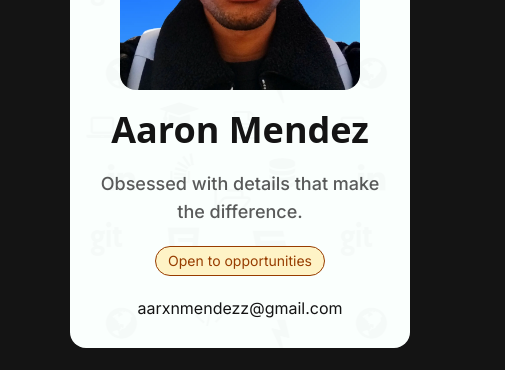
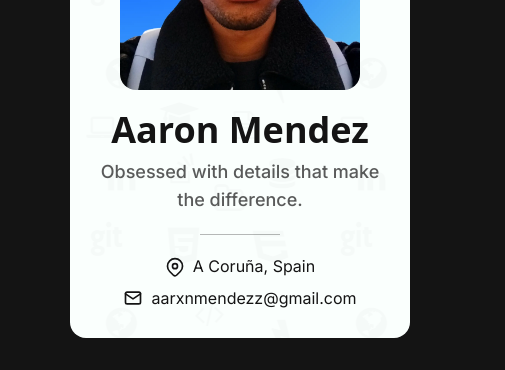
Before and after one commit to aarxnmendez/portfolio, an Astro site: page / in a window 1280 px wide. Shown: the part 320-690 px from the top of the page, 0-505 px from the left. Built offline with nearby package versions, Linux system fonts and the light colour scheme; Astro itself is replaced by a stand-in of ours; a web font is replaced by a local one.

Commit message:
feat: replace availability status with location info and add map-pin icon
- Add map-pin icon to Icons component
- Remove availability status indicator from profile card
- Add location information with map-pin icon
- Add visual separator between name/description and contact info
- Update translations for location (A Coruña) in both languages

```diff
--- a/src/components/Icons.astro
+++ b/src/components/Icons.astro
@@ -1,6 +1,6 @@
 ---
 export interface Props {
-  name: "linkedin" | "mail" | "cv";
+  name: "linkedin" | "mail" | "cv" | "map-pin";
   size?: number;
   color?: string;
   class?: string;
@@ -19,6 +19,8 @@ const icons = {
   mail: `<path stroke="none" d="M0 0h24v24H0z" fill="none"/><path d="M3 7a2 2 0 0 1 2 -2h14a2 2 0 0 1 2 2v10a2 2 0 0 1 -2 2h-14a2 2 0 0 1 -2 -2v-10z" /><path d="M3 7l9 6l9 -6" />`,
 
   cv: `<path stroke="none" d="M0 0h24v24H0z" fill="none"/><path d="M14 3v4a1 1 0 0 0 1 1h4" /><path d="M17 21h-10a2 2 0 0 1 -2 -2v-14a2 2 0 0 1 2 -2h7l5 5v11a2 2 0 0 1 -2 2z" /><path d="M11 12.5a1.5 1.5 0 0 0 -3 0v3a1.5 1.5 0 0 0 3 0" /><path d="M13 11l1.5 6l1.5 -6" />`,
+
+  "map-pin": `<path stroke="none" d="M0 0h24v24H0z" fill="none"/><path d="M18.364 4.636a9 9 0 0 1 .203 12.519l-.203 .21l-4.243 4.242a3 3 0 0 1 -4.097 .135l-.144 -.135l-4.244 -4.243a9 9 0 0 1 12.728 -12.728zm-6.364 3.364a3 3 0 1 0 0 6a3 3 0 0 0 0 -6z" />`,
 };
 
 const iconContent = icons[name];
--- a/src/layouts/Layout.astro
+++ b/src/layouts/Layout.astro
@@ -10,30 +10,6 @@ const { lang = "en" }: Props = Astro.props;
 
 const siteUrl: string = "http://localhost:4321";
 
-// Availability status - Change this to control your current availability
-const availabilityStatus: "available" | "listening" | "unavailable" = "listening";
-
-// Availability styles configuration
-const availabilityStyles = {
-  available: {
-    text: "text-green-800",
-    bg: "bg-green-100",
-    border: "border-green-800"
-  },
-  listening: {
-    text: "text-amber-800",
-    bg: "bg-amber-100",
-    border: "border-amber-800"
-  },
-  unavailable: {
-    text: "text-red-800",
-    bg: "bg-red-100",
-    border: "border-red-800"
-  }
-};
-
-const currentStyles = availabilityStyles[availabilityStatus];
-
 // Translations for layout content
 const t = {
   en: {
@@ -42,11 +18,7 @@ const t = {
     profileAlt: "Aaron Mendez - Web Developer",
     name: "Aaron Mendez",
     cardDescription: "Obsessed with details that make the difference.",
-    availability: {
-      available: "Available for work",
-      listening: "Open to opportunities",
-      unavailable: "Not available"
-    },
+    location: "A Coruña, Spain",
     mailTitle: "Send email to Aaron Mendez",
     mailLabel: "Send email to Aaron Mendez"
   },
@@ -56,11 +28,7 @@ const t = {
     profileAlt: "Aarón Méndez - Desarrollador Web",
     name: "Aarón Méndez",
     cardDescription: "Obsesionado con los detalles que marcan la diferencia.",
-    availability: {
-      available: "Disponible para trabajar",
-      listening: "Escucho ofertas",
-      unavailable: "No disponible"
-    },
+    location: "A Coruña, España",
     mailTitle: "Enviar correo a Aarón Méndez",
     mailLabel: "Enviar correo a Aarón Méndez"
   }
@@ -157,23 +125,33 @@ const currentSeo: SeoData = seoData[lang];
                 class="w-60 h-70 rounded-2xl object-cover"
                 loading="lazy"
               />
+              <div class="flex flex-col justify-center items-center gap-2">
               <h2 class="!text-background text-center !text-4xl">
                 {t.name}
               </h2>
               <p class="!text-background/70 !opacity-100 !text-lg text-center !font-medium">
                 {t.cardDescription}
               </p>
-              <div class={`inline-flex items-center justify-center px-3 py-1 w-full max-w-max text-sm rounded-full whitespace-nowrap ${currentStyles.text} ${currentStyles.bg} border ${currentStyles.border}`}>
-                {t.availability[availabilityStatus]}
               </div>
+
+              <!-- Separator -->
+              <div class="w-20 h-px bg-background/30"></div>
+
+              <div class="flex flex-col justify-center items-center gap-2">
+                <p class="flex flex-row gap-2 justify-center items-center !text-background !opacity-100">
+                  <Icons name="map-pin" size={20} />
+                  {t.location}
+                </p>
                 <a
                   href="mailto:aarxnmendezz@gmail.com"
                   title={t.mailTitle}
-                class="text-background hover:underline"
+                  class="flex flex-row gap-2 justify-center items-center !text-background hover:underline"
                   aria-label={t.mailLabel}
                 >
+                  <Icons name="mail" size={20} />
                   aarxnmendezz@gmail.com
                 </a>
+              </div>
             </div>
           </div>
         </section>
```
Lines whose indentation alone changed are shown as unchanged.
